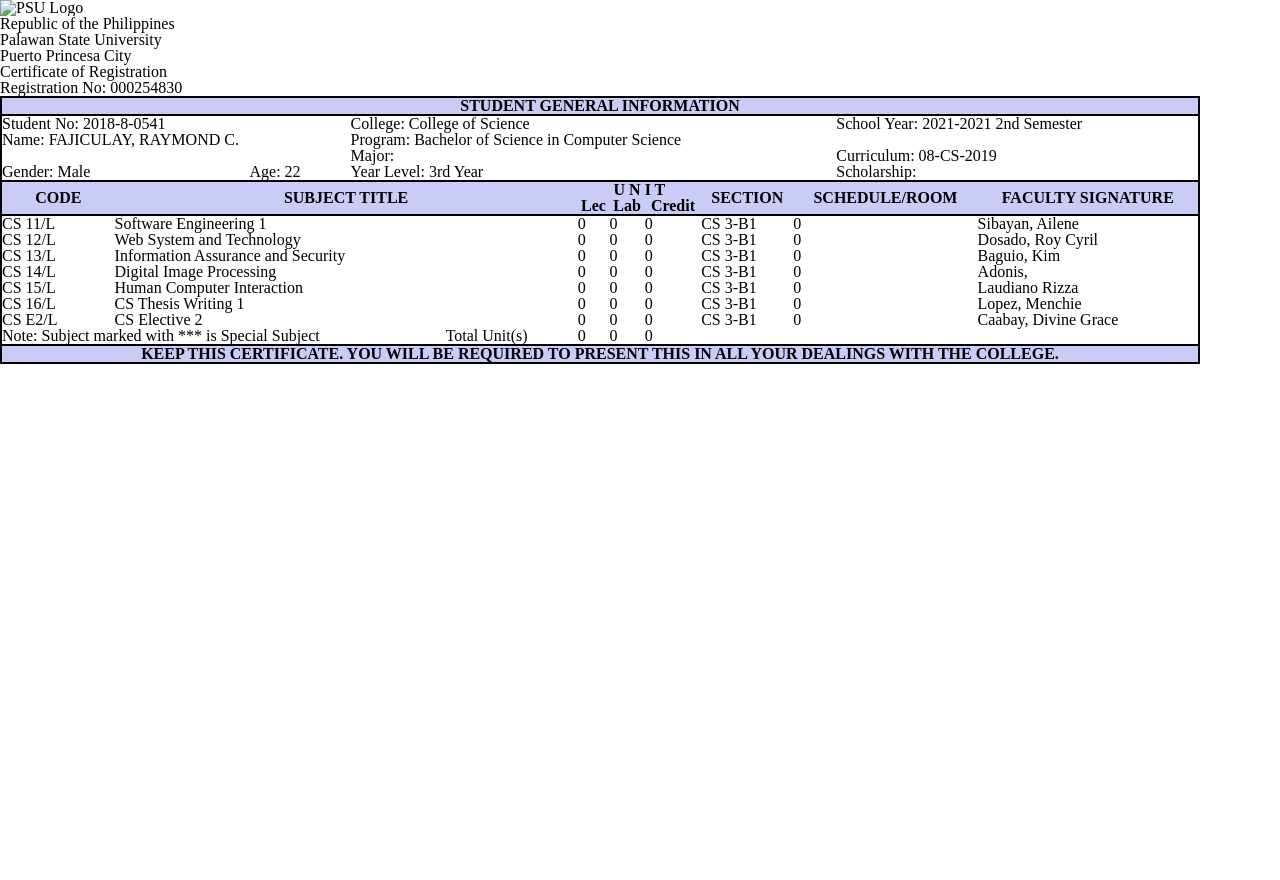
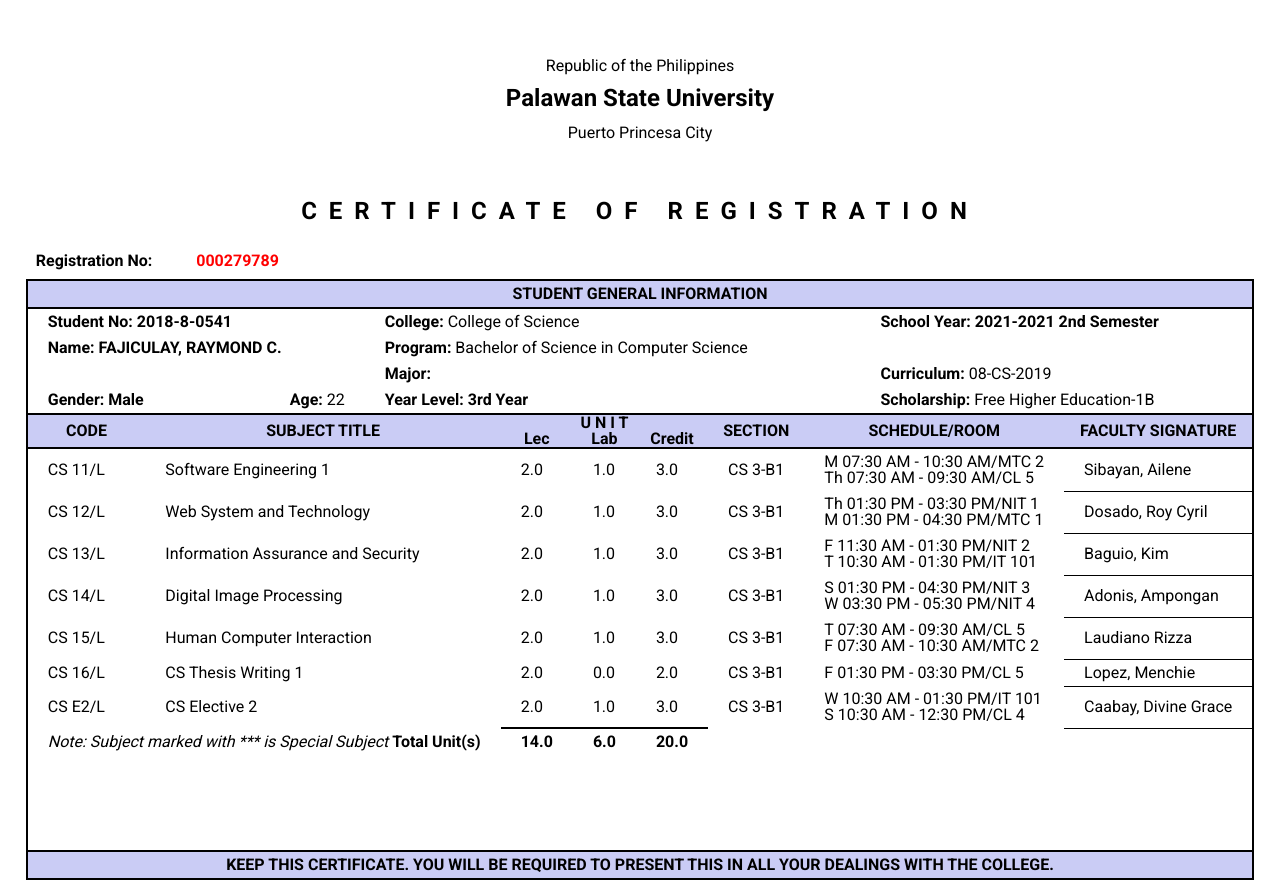
Before and after one commit to INCOGNIZUU/cs12-act-4, a plain HTML site: page index.html in a window 1280 px wide. Before the commit the page ends 800 px from the top, so only its background shows below. Drawn offline with Linux system fonts and the light colour scheme.

Commit message:
update COR

```diff
--- a/index.html
+++ b/index.html
@@ -7,23 +7,30 @@
     <title>COR</title>
     <link rel="stylesheet" href="reset.css" />
     <link rel="stylesheet" href="style.css" />
+    <link rel="preconnect" href="https://fonts.gstatic.com" />
+    <link
+      href="https://fonts.googleapis.com/css2?family=Roboto:wght@400;500;700&display=swap"
+      rel="stylesheet"
+    />
   </head>
   <body>
     <header>
-      <img src="#" alt="PSU Logo" />
-      <p>
+      <div class="mHead">
+        <img src="download.jpg" alt="PSU Logo" />
+      </div>
+      <p class="heading">
         Republic of the Philippines <br />
         <span class="PSU">Palawan State University</span><br />
         Puerto Princesa City
       </p>
       <h1>Certificate of Registration</h1>
-      <p>
-        Registration No:
-        <span class="rgNum">000254830</span>
-      </p>
     </header>
     <main>
       <div class="card">
+        <p class="reg">
+          Registration No:
+          <span class="regNum">000279789</span>
+        </p>
         <div class="SGI">
           <table>
             <thead>
@@ -33,24 +40,37 @@
             </thead>
             <tbody>
               <tr>
-                <td>Student No: 2018-8-0541</td>
-                <td>College: College of Science</td>
-                <td>School Year: 2021-2021 2nd Semester</td>
+                <td><span class="mkBold">Student No: 2018-8-0541</span></td>
+                <td><span class="mkBold">College:</span> College of Science</td>
+                <td>
+                  <span class="mkBold"
+                    >School Year: 2021-2021 2nd Semester</span
+                  >
+                </td>
               </tr>
               <tr>
-                <td>Name: FAJICULAY, RAYMOND C.</td>
-                <td>Program: Bachelor of Science in Computer Science</td>
+                <td><span class="mkBold">Name: FAJICULAY, RAYMOND C.</span></td>
+                <td>
+                  <span class="mkBold">Program:</span> Bachelor of Science in
+                  Computer Science
+                </td>
                 <td></td>
               </tr>
               <tr>
                 <td></td>
-                <td>Major:</td>
-                <td>Curriculum: 08-CS-2019</td>
+                <td><span class="mkBold">Major:</span></td>
+                <td><span class="mkBold">Curriculum:</span> 08-CS-2019</td>
               </tr>
               <tr>
-                <td>Gender: Male <span id="age">Age: 22</span></td>
-                <td>Year Level: 3rd Year</td>
-                <td>Scholarship:</td>
+                <td>
+                  <span class="mkBold">Gender: Male</span>
+                  <span class="age"><span class="mkBold">Age:</span> 22</span>
+                </td>
+                <td><span class="mkBold">Year Level: 3rd Year</span></td>
+                <td>
+                  <span class="mkBold">Scholarship:</span> Free Higher
+                  Education-1B
+                </td>
               </tr>
             </tbody>
           </table>
@@ -76,81 +96,99 @@
               <tr>
                 <td>CS 11/L</td>
                 <td>Software Engineering 1</td>
-                <td>0</td>
-                <td>0</td>
-                <td>0</td>
+                <td>2.0</td>
+                <td>1.0</td>
+                <td>3.0</td>
                 <td>CS 3-B1</td>
-                <td>0</td>
-                <td>Sibayan, Ailene</td>
+                <td>
+                  M 07:30 AM - 10:30 AM/MTC 2 <br />
+                  Th 07:30 AM - 09:30 AM/CL 5
+                </td>
+                <td class="fctSign">Sibayan, Ailene</td>
               </tr>
               <tr>
                 <td>CS 12/L</td>
                 <td>Web System and Technology</td>
-                <td>0</td>
-                <td>0</td>
-                <td>0</td>
+                <td>2.0</td>
+                <td>1.0</td>
+                <td>3.0</td>
                 <td>CS 3-B1</td>
-                <td>0</td>
-                <td>Dosado, Roy Cyril</td>
+                <td>
+                  Th 01:30 PM - 03:30 PM/NIT 1 <br />
+                  M 01:30 PM - 04:30 PM/MTC 1
+                </td>
+                <td class="fctSign">Dosado, Roy Cyril</td>
               </tr>
               <tr>
                 <td>CS 13/L</td>
                 <td>Information Assurance and Security</td>
-                <td>0</td>
-                <td>0</td>
-                <td>0</td>
+                <td>2.0</td>
+                <td>1.0</td>
+                <td>3.0</td>
                 <td>CS 3-B1</td>
-                <td>0</td>
-                <td>Baguio, Kim</td>
+                <td>
+                  F 11:30 AM - 01:30 PM/NIT 2 <br />
+                  T 10:30 AM - 01:30 PM/IT 101
+                </td>
+                <td class="fctSign">Baguio, Kim</td>
               </tr>
               <tr>
                 <td>CS 14/L</td>
                 <td>Digital Image Processing</td>
-                <td>0</td>
-                <td>0</td>
-                <td>0</td>
+                <td>2.0</td>
+                <td>1.0</td>
+                <td>3.0</td>
                 <td>CS 3-B1</td>
-                <td>0</td>
-                <td>Adonis,</td>
+                <td>
+                  S 01:30 PM - 04:30 PM/NIT 3 <br />
+                  W 03:30 PM - 05:30 PM/NIT 4
+                </td>
+                <td class="fctSign">Adonis, Ampongan</td>
               </tr>
               <tr>
                 <td>CS 15/L</td>
                 <td>Human Computer Interaction</td>
-                <td>0</td>
-                <td>0</td>
-                <td>0</td>
+                <td>2.0</td>
+                <td>1.0</td>
+                <td>3.0</td>
                 <td>CS 3-B1</td>
-                <td>0</td>
-                <td>Laudiano Rizza</td>
+                <td>
+                  T 07:30 AM - 09:30 AM/CL 5 <br />
+                  F 07:30 AM - 10:30 AM/MTC 2
+                </td>
+                <td class="fctSign">Laudiano Rizza</td>
               </tr>
               <tr>
                 <td>CS 16/L</td>
                 <td>CS Thesis Writing 1</td>
-                <td>0</td>
-                <td>0</td>
-                <td>0</td>
+                <td>2.0</td>
+                <td>0.0</td>
+                <td>2.0</td>
                 <td>CS 3-B1</td>
-                <td>0</td>
-                <td>Lopez, Menchie</td>
+                <td>F 01:30 PM - 03:30 PM/CL 5</td>
+                <td class="fctSign">Lopez, Menchie</td>
               </tr>
               <tr>
                 <td>CS E2/L</td>
                 <td>CS Elective 2</td>
-                <td>0</td>
-                <td>0</td>
-                <td>0</td>
+                <td>2.0</td>
+                <td>1.0</td>
+                <td>3.0</td>
                 <td>CS 3-B1</td>
-                <td>0</td>
-                <td>Caabay, Divine Grace</td>
+                <td>
+                  W 10:30 AM - 01:30 PM/IT 101 <br />
+                  S 10:30 AM - 12:30 PM/CL 4
+                </td>
+                <td class="fctSign">Caabay, Divine Grace</td>
               </tr>
-              <tr>
-                <td colspan="2">
+              <tr class="margBot">
+                <td class="itallic" colspan="2">
                   Note: Subject marked with *** is Special Subject
-                  <span id="tUnit">Total Unit(s)</span>
+                  <span class="mkBold" class="tUnit"> Total Unit(s)</span>
                 </td>
-                <td>0</td>
-                <td>0</td>
-                <td>0</td>
+                <td class="bordTop">14.0</td>
+                <td class="bordTop">6.0</td>
+                <td class="bordTop">20.0</td>
                 <td></td>
                 <td></td>
                 <td></td>
--- a/style.css
+++ b/style.css
@@ -1,16 +1,60 @@
+html,
+body {
+  max-width: 100%;
+  overflow-x: hidden;
+  box-sizing: border-box;
+}
 body {
   font-size: 16px;
+  font-family: "Roboto", sans-serif;
 }
-table {
-  border-collapse: collapse;
+img {
+  display: none;
+  height: 150px;
 }
-th {
-  vertical-align: middle;
+/* .mHead {
+  display: flex;
+  justify-content: center;
+} */
+.heading {
+  text-align: center;
+  margin: 50px 0;
+  line-height: 2em;
+}
+.PSU {
+  font-weight: 700;
+  font-size: 1.5em;
+}
+h1 {
+  text-transform: uppercase;
+  font-weight: 700;
+  font-size: 1.5em;
+  letter-spacing: 0.5em;
+  text-align: center;
+  margin: 20px 0;
+}
+.reg {
+  font-weight: 700;
+  margin: 10px;
+}
+.regNum {
+  color: red;
+  margin: 0 40px;
+}
+main {
+  display: flex;
+  flex-direction: column;
+  align-items: center;
+  margin: 0 20px;
+}
+.card table {
+  max-width: 1300px;
+  width: 100%;
 }
 thead,
 tfoot {
   background-color: #caccf5;
-  font-weight: bold;
+  font-weight: 700;
   text-transform: uppercase;
   text-align: center;
 }
@@ -22,14 +66,39 @@ table {
 .SGI table {
   border-bottom: none;
 }
+.SGI table th,
+.contents tfoot td {
+  padding: 5px;
+}
+th,
+td {
+  vertical-align: middle;
+}
+td {
+  padding: 5px 20px;
+}
+.margBot td {
+  padding-bottom: 100px;
+}
 .thLow th {
   text-transform: none;
 }
-.card table {
-  width: 1200px;
+.mkBold {
+  font-weight: 700;
+  font-style: normal;
 }
-#age,
-#tUnit {
+.fctSign {
+  border-bottom: 1px solid black;
+}
+.age,
+.tUnit {
   float: right;
-  margin-right: 50px;
+  margin-left: 30px;
 }
+.bordTop {
+  border-top: 2px solid black;
+  font-weight: 700;
+}
+.itallic {
+  font-style: italic;
+}
```
Also changed, not shown: download.jpg (added).
